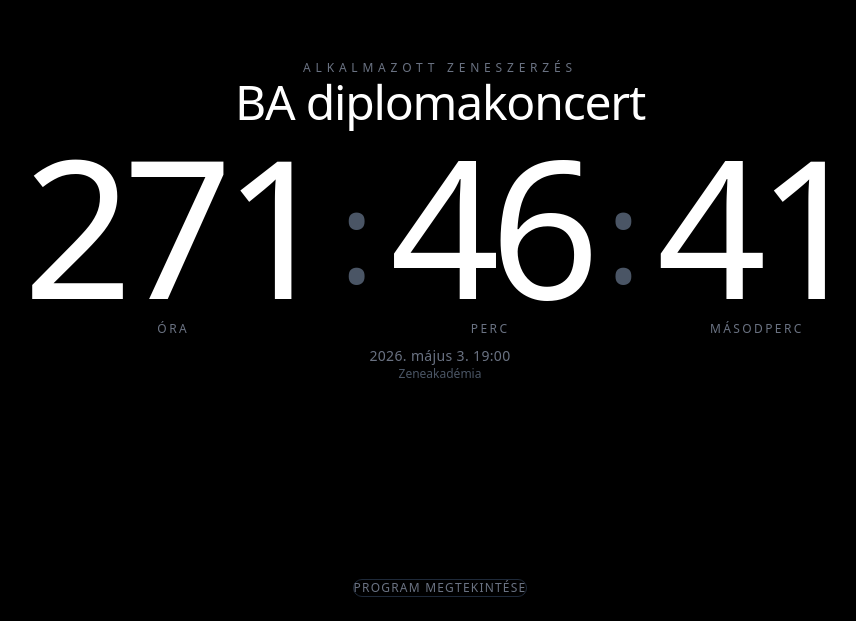
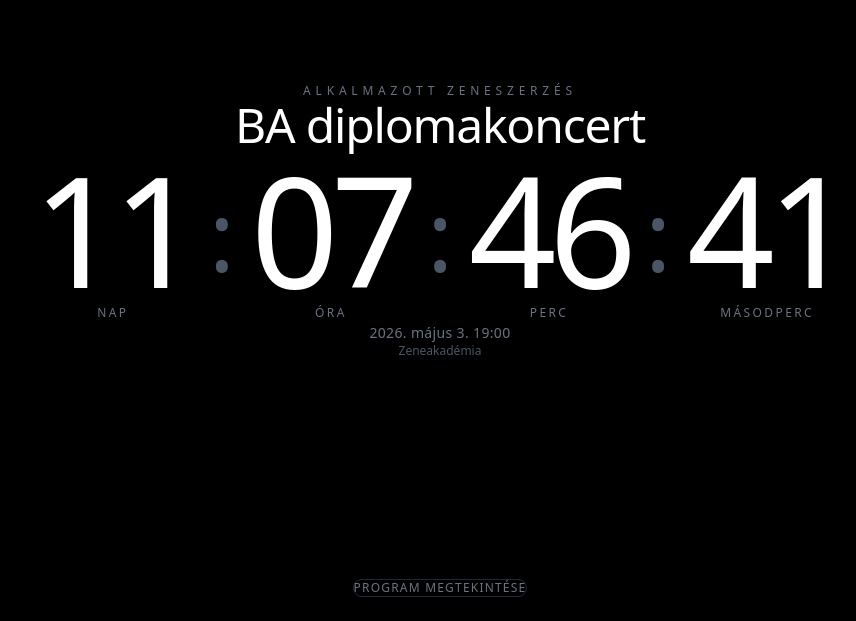
Before and after one commit to denandras/zeneszerzok, a Next.js app: page / in a window 1280 px wide. Shown: the part 179-800 px from the top of the page, without its empty margins (200-1056 px from the left). Built offline with nearby package versions, Linux system fonts and the light colour scheme.

Commit message:
Fixes: countdown days, spacing, image centering, Műsor text, footer removal

```diff
--- a/app/components/Countdown.tsx
+++ b/app/components/Countdown.tsx
@@ -27,7 +27,7 @@ export default function Countdown({ onSkip }: CountdownProps) {
       {/* Main content - flexes to fill space */}
       <div className="flex-1 flex flex-col items-center justify-center w-full">
         {/* Title */}
-        <div className="text-center mb-16 md:mb-20">
+        <div className="text-center mb-8 md:mb-12">
           <p className="text-xs uppercase tracking-[0.4em] text-gray-500 mb-2">
             Alkalmazott zeneszerzés
           </p>
@@ -37,11 +37,25 @@ export default function Countdown({ onSkip }: CountdownProps) {
         </div>
 
         {/* Countdown */}
-        <div className="flex items-baseline gap-2 md:gap-4 font-light select-none"
+        <div className="flex items-baseline gap-2 md:gap-4 font-light select-none flex-wrap justify-center"
         >
+          {/* Days */}
+          <div className="text-center">
+            <span className="text-[clamp(2rem,10vw,8rem)] md:text-[clamp(3rem,12vw,10rem)] leading-none tracking-tighter">
+              {formatTimeComponent(timeLeft.days)}
+            </span>
+            <p className="text-xs uppercase tracking-[0.2em] text-gray-500 mt-2">
+              nap
+            </p>
+          </div>
+
+          <span className="text-[clamp(1.5rem,6vw,4rem)] md:text-[clamp(2rem,8vw,6rem)] text-gray-600 -translate-y-2 md:-translate-y-4">
+            :
+          </span>
+
           {/* Hours */}
           <div className="text-center">
-            <span className="text-[clamp(3rem,12vw,10rem)] md:text-[clamp(4rem,15vw,12rem)] leading-none tracking-tighter">
+            <span className="text-[clamp(2rem,10vw,8rem)] md:text-[clamp(3rem,12vw,10rem)] leading-none tracking-tighter">
               {formatTimeComponent(timeLeft.hours)}
             </span>
             <p className="text-xs uppercase tracking-[0.2em] text-gray-500 mt-2">
@@ -49,13 +63,13 @@ export default function Countdown({ onSkip }: CountdownProps) {
             </p>
           </div>
 
-          <span className="text-[clamp(2rem,8vw,6rem)] md:text-[clamp(3rem,10vw,8rem)] text-gray-600 -translate-y-2 md:-translate-y-4">
+          <span className="text-[clamp(1.5rem,6vw,4rem)] md:text-[clamp(2rem,8vw,6rem)] text-gray-600 -translate-y-2 md:-translate-y-4">
             :
           </span>
 
           {/* Minutes */}
           <div className="text-center">
-            <span className="text-[clamp(3rem,12vw,10rem)] md:text-[clamp(4rem,15vw,12rem)] leading-none tracking-tighter">
+            <span className="text-[clamp(2rem,10vw,8rem)] md:text-[clamp(3rem,12vw,10rem)] leading-none tracking-tighter">
               {formatTimeComponent(timeLeft.minutes)}
             </span>
             <p className="text-xs uppercase tracking-[0.2em] text-gray-500 mt-2">
@@ -63,13 +77,13 @@ export default function Countdown({ onSkip }: CountdownProps) {
             </p>
           </div>
 
-          <span className="text-[clamp(2rem,8vw,6rem)] md:text-[clamp(3rem,10vw,8rem)] text-gray-600 -translate-y-2 md:-translate-y-4">
+          <span className="text-[clamp(1.5rem,6vw,4rem)] md:text-[clamp(2rem,8vw,6rem)] text-gray-600 -translate-y-2 md:-translate-y-4">
             :
           </span>
 
           {/* Seconds */}
           <div className="text-center">
-            <span className="text-[clamp(3rem,12vw,10rem)] md:text-[clamp(4rem,15vw,12rem)] leading-none tracking-tighter">
+            <span className="text-[clamp(2rem,10vw,8rem)] md:text-[clamp(3rem,12vw,10rem)] leading-none tracking-tighter">
               {formatTimeComponent(timeLeft.seconds)}
             </span>
             <p className="text-xs uppercase tracking-[0.2em] text-gray-500 mt-2">
@@ -79,7 +93,7 @@ export default function Countdown({ onSkip }: CountdownProps) {
         </div>
 
         {/* Date */}
-        <div className="mt-16 md:mt-24 text-center">
+        <div className="mt-8 md:mt-12 text-center">
           <p className="text-sm text-gray-500 tracking-wide">
             2026. május 3. 19:00
           </p>
--- a/app/components/IndexPage.tsx
+++ b/app/components/IndexPage.tsx
@@ -14,7 +14,7 @@ export default function IndexPage({ onSelectPiece }: IndexPageProps) {
       {/* Header */}
       <header className="sticky top-0 z-20 bg-black/95 backdrop-blur border-b border-gray-900 px-6 py-6">
         <div className="max-w-2xl mx-auto">
-          <p className="text-xs uppercase tracking-[0.4em] text-gray-500 mb-1">
+          <p className="text-xs uppercase tracking-[0.4em] text-gray-500 mb-1 whitespace-pre-line">
             {concertInfo.venue}
           </p>
           <h1 className="text-2xl md:text-3xl font-light mb-2">
@@ -49,8 +49,8 @@ export default function IndexPage({ onSelectPiece }: IndexPageProps) {
                     {piece.title}
                   </span>
                 ) : (
-                  <div className="flex items-baseline gap-4">
-                    <span className="text-2xl md:text-3xl font-extralight text-gray-700 w-12 flex-shrink-0 tabular-nums">
+                  <div className="flex items-baseline gap-3">
+                    <span className="text-2xl md:text-3xl font-extralight text-gray-700 w-10 flex-shrink-0 tabular-nums text-right">
                       {piece.id.toString().padStart(2, "0")}
                     </span>
                     <div className="flex-1 min-w-0">
@@ -79,14 +79,7 @@ export default function IndexPage({ onSelectPiece }: IndexPageProps) {
         </div>
       </main>
 
-      {/* Footer */}
-      <footer className="px-6 py-8 border-t border-gray-900">
-        <div className="max-w-2xl mx-auto text-center">
-          <p className="text-xs text-gray-700">
-            {concertInfo.venueEn}
-          </p>
-        </div>
-      </footer>
+      {/* Footer removed */}
     </div>
   );
 }
--- a/app/components/ProgramViewer.tsx
+++ b/app/components/ProgramViewer.tsx
@@ -56,7 +56,7 @@ export default function ProgramViewer({ startIndex = 0, onBackToIndex }: Program
           onClick={onBackToIndex}
           className="text-xs uppercase tracking-[0.2em] text-gray-500 hover:text-white transition-colors"
         >
-          ← Tartalom
+          ← Műsor
         </button>
         <div className="text-xs text-gray-600 tracking-wider">
           {currentIndex + 1} / {pieces.length}
@@ -114,7 +114,7 @@ function Page({ piece }: PageProps) {
             <div className="text-center space-y-8 md:space-y-10">
 
               {/* Image - prominent */}
-              <div className="w-56 h-56 md:w-72 md:h-72 mx-auto border border-gray-800 bg-gray-950 flex items-center justify-center"
+              <div className="w-56 h-56 md:w-72 md:h-72 mx-auto border border-gray-800 bg-gray-950 flex items-center justify-center self-center"
               >
                 <svg
                   className="w-16 h-16 md:w-20 md:h-20 text-gray-800"
--- a/app/data/program.ts
+++ b/app/data/program.ts
@@ -10,7 +10,7 @@ export const concertInfo = {
   title: "Alkalmazott zeneszerzés BA diplomakoncert",
   date: "2026. május 3.",
   time: "19:00",
-  venue: "Liszt Ferenc Zeneművészeti Egyetem",
+  venue: "Liszt Ferenc\nZeneművészeti Egyetem",
   venueEn: "Liszt Academy Budapest",
   note: "",
 };
--- a/app/hooks/useCountdown.ts
+++ b/app/hooks/useCountdown.ts
@@ -3,6 +3,7 @@
 import { useState, useEffect } from "react";
 
 interface TimeLeft {
+  days: number;
   hours: number;
   minutes: number;
   seconds: number;
@@ -27,16 +28,17 @@ export function useCountdown(): {
 
       if (diff <= 0) {
         setIsExpired(true);
-        setTimeLeft({ hours: 0, minutes: 0, seconds: 0, totalSeconds: 0 });
+        setTimeLeft({ days: 0, hours: 0, minutes: 0, seconds: 0, totalSeconds: 0 });
         return;
       }
 
       const totalSeconds = Math.floor(diff / 1000);
-      const hours = Math.floor(diff / (1000 * 60 * 60));
+      const days = Math.floor(diff / (1000 * 60 * 60 * 24));
+      const hours = Math.floor((diff % (1000 * 60 * 60 * 24)) / (1000 * 60 * 60));
       const minutes = Math.floor((diff % (1000 * 60 * 60)) / (1000 * 60));
       const seconds = Math.floor((diff % (1000 * 60)) / 1000);
 
-      setTimeLeft({ hours, minutes, seconds, totalSeconds });
+      setTimeLeft({ days, hours, minutes, seconds, totalSeconds });
       setIsExpired(false);
     };
 
```
Also changed, not shown: 16 other files (tests, documents, lock files or other folders).
